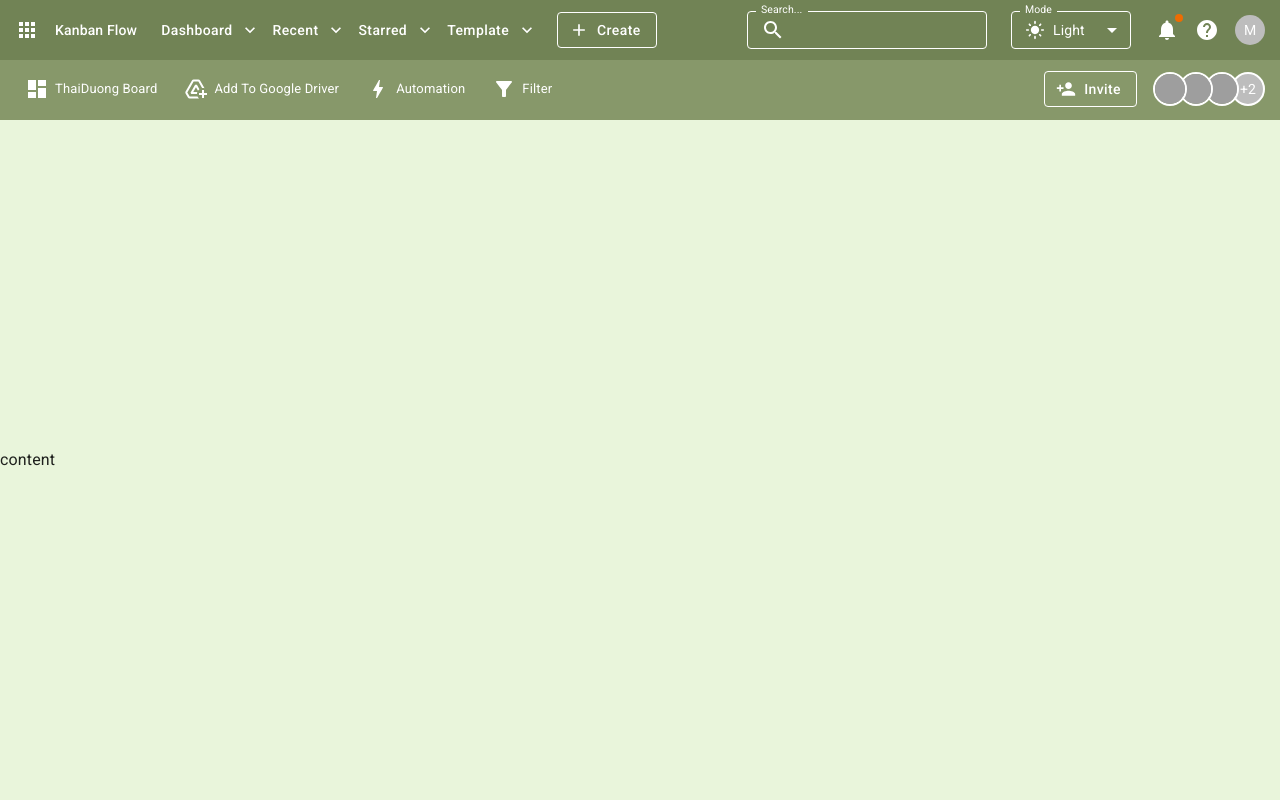
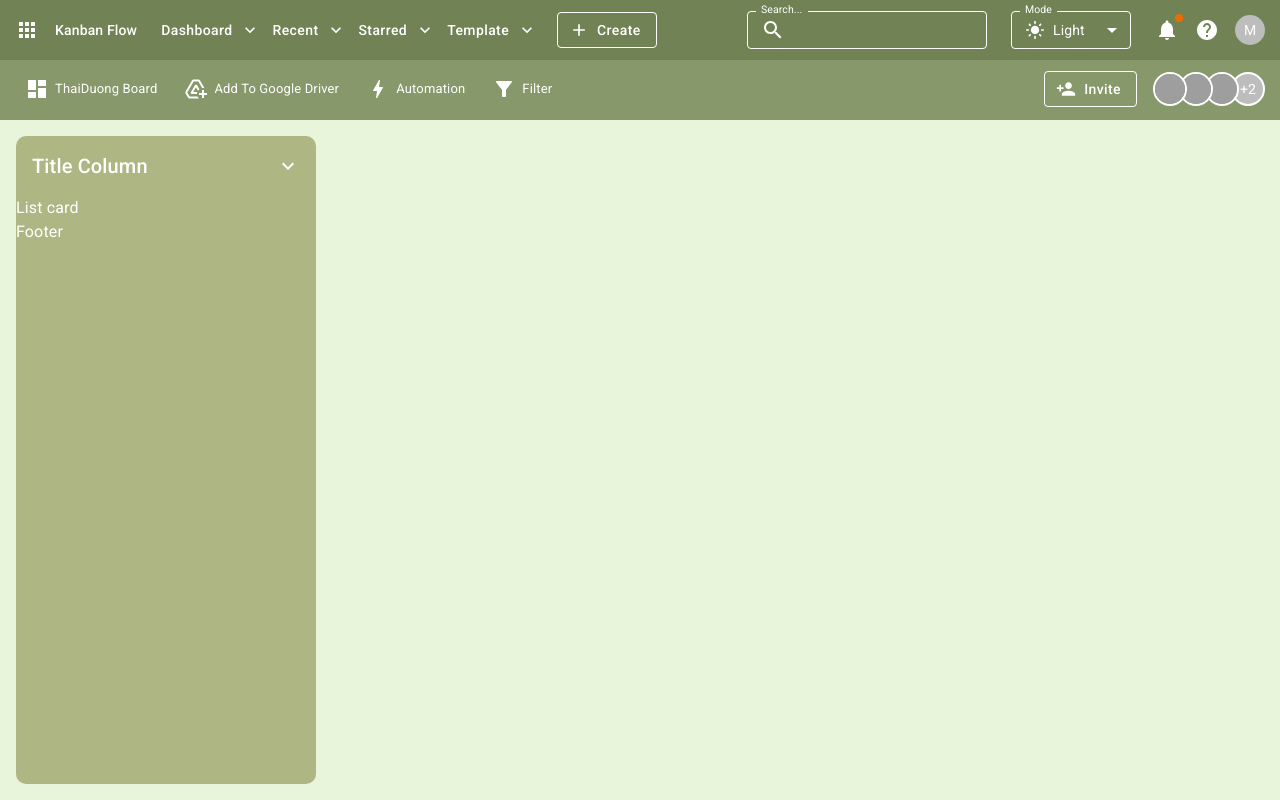
Before and after one commit to nthduong/kanbanflow-web, a React (Vite) app: page / in a window 1280 px wide. Built offline with nearby package versions, Linux system fonts and the light colour scheme; grey boxes are pictures that could not be loaded.

Commit message:
card header

```diff
--- a/src/assets/theme.js
+++ b/src/assets/theme.js
@@ -2,10 +2,15 @@ import { BorderAll, BorderColor } from "@mui/icons-material";
 import { colors } from "@mui/material";
 import { experimental_extendTheme as extendTheme } from "@mui/material/styles";
 
+const APP_BAR_HEIGHT = "60px";
+const BOARD_BAR_HEIGHT = "60px";
+const BOARD_CONTENT_HEIGHT = `calc( 100vh - ${APP_BAR_HEIGHT} - ${BOARD_BAR_HEIGHT})`;
+
 const theme = extendTheme({
   kanban: {
-    appBarHeight: "60px",
-    boardBarHeight: "60px",
+    appBarHeight: APP_BAR_HEIGHT,
+    boardBarHeight: BOARD_BAR_HEIGHT,
+    boardContentHeight: BOARD_CONTENT_HEIGHT,
   },
 
   colorSchemes: {
--- a/src/components/AppBar/index.jsx
+++ b/src/components/AppBar/index.jsx
@@ -33,7 +33,7 @@ function AppBar() {
         padding: "0 15px",
         gap: 2,
         backgroundColor: (theme) =>
-          theme.palette.mode === "light" ? "#718355" : "#222831",
+          theme.palette.mode === "light" ? "#718355" : "#1c1c1c",
       }}
     >
       <Box
--- a/src/pages/Boards/BoardBar/index.jsx
+++ b/src/pages/Boards/BoardBar/index.jsx
@@ -30,7 +30,7 @@ function BoardBar() {
     <Box
       sx={{
         backgroundColor: (theme) =>
-          theme.palette.mode === "light" ? "#87986a" : "#393E46",
+          theme.palette.mode === "light" ? "#87986a" : "#242424",
         height: (theme) => theme.kanban.boardBarHeight,
         width: "100%",
         display: "flex",
@@ -39,7 +39,7 @@ function BoardBar() {
         padding: "0 15px",
         borderBottom: "2px solid",
         borderColor: (theme) =>
-          theme.palette.mode === "light" ? "#87986a" : "#222831",
+          theme.palette.mode === "light" ? "#87986a" : "#1c1c1c",
       }}
     >
       <Box sx={{ display: "flex", alignItems: "center" }}>
--- a/src/pages/Boards/BoardContent/index.jsx
+++ b/src/pages/Boards/BoardContent/index.jsx
@@ -1,19 +1,138 @@
+import { useState } from "react";
 import Box from "@mui/material/Box";
+import Button from "@mui/material/Button";
+import Menu from "@mui/material/Menu";
+import MenuItem from "@mui/material/MenuItem";
+import Divider from "@mui/material/Divider";
+import ListItemText from "@mui/material/ListItemText";
+import ListItemIcon from "@mui/material/ListItemIcon";
+import Typography from "@mui/material/Typography";
+import ContentCut from "@mui/icons-material/ContentCut";
+import ContentCopy from "@mui/icons-material/ContentCopy";
+import ContentPaste from "@mui/icons-material/ContentPaste";
+import KeyboardArrowDownIcon from "@mui/icons-material/KeyboardArrowDown";
+import DeleteIcon from "@mui/icons-material/Delete";
+import InventoryIcon from "@mui/icons-material/Inventory";
+import AddCardIcon from "@mui/icons-material/AddCard";
+
+const CARD_HEADER_HEIGHT = "60px";
+const CARD_FOOTER_HEIGHT = "60px";
 
 function BoardContent() {
+  const [anchorEl, setAnchorEl] = useState(null);
+  const open = Boolean(anchorEl);
+  const handleClick = (event) => {
+    setAnchorEl(event.currentTarget);
+  };
+  const handleClose = () => {
+    setAnchorEl(null);
+  };
   return (
     <Box
       sx={{
         backgroundColor: (theme) =>
-          theme.palette.mode === "light" ? "#e9f5db" : "#393E46",
-        height: (theme) =>
-          `calc( 100vh - ${theme.kanban.appBarHeight} - ${theme.kanban.boardBarHeight})`,
+          theme.palette.mode === "light" ? "#e9f5db" : "#242424",
+        height: (theme) => theme.kanban.boardContentHeight,
         width: "100%",
         display: "flex",
-        alignItems: "center",
+        padding: 2,
       }}
     >
-      content
+      {/* card column */}
+      <Box
+        sx={{
+          minWidth: "300px",
+          maxWidth: "300px",
+          display: "flex",
+          flexDirection: "column",
+          backgroundColor: (theme) =>
+            theme.palette.mode === "light" ? "#AEB784" : "#1c1c1c",
+          color: "#fff",
+          borderRadius: "10px",
+          mr: 2,
+        }}
+      >
+        <Box
+          sx={{
+            display: "flex",
+            justifyContent: "space-between",
+            alignItems: "center",
+            padding: "16px",
+            height: CARD_HEADER_HEIGHT,
+          }}
+        >
+          <Typography
+            variant="h6"
+            sx={{
+              fontSize: "500",
+              cursor: "pointer",
+            }}
+          >
+            Title Column
+          </Typography>
+
+          <KeyboardArrowDownIcon
+            style={{
+              color: "#fff",
+              cursor: "pointer",
+            }}
+            id="basic-button-workspaces"
+            aria-controls={open ? "basic-menu-workspaces" : undefined}
+            aria-haspopup="true"
+            aria-expanded={open ? "true" : undefined}
+            onClick={handleClick}
+          ></KeyboardArrowDownIcon>
+          <Menu
+            id="basic-menu-workspaces"
+            anchorEl={anchorEl}
+            open={open}
+            onClose={handleClose}
+            MenuListProps={{
+              "aria-labelledby": "basic-button-workspaces",
+            }}
+          >
+            <MenuItem onClick={handleClose}>
+              <ListItemIcon>
+                <AddCardIcon fontSize="small" />
+              </ListItemIcon>
+              <ListItemText>Add new card</ListItemText>
+            </MenuItem>
+            <MenuItem onClick={handleClose}>
+              <ListItemIcon>
+                <ContentCut fontSize="small" />
+              </ListItemIcon>
+              <ListItemText>Cut</ListItemText>
+            </MenuItem>
+            <MenuItem onClick={handleClose}>
+              <ListItemIcon>
+                <ContentCopy fontSize="small" />
+              </ListItemIcon>
+              <ListItemText>Copy</ListItemText>
+            </MenuItem>
+            <MenuItem onClick={handleClose}>
+              <ListItemIcon>
+                <ContentPaste fontSize="small" />
+              </ListItemIcon>
+              <ListItemText>Paste</ListItemText>
+            </MenuItem>
+            <Divider />
+            <MenuItem onClick={handleClose}>
+              <ListItemIcon>
+                <DeleteIcon fontSize="small" />
+              </ListItemIcon>
+              <ListItemText>Remove this column</ListItemText>
+            </MenuItem>
+            <MenuItem onClick={handleClose}>
+              <ListItemIcon>
+                <InventoryIcon fontSize="small" />
+              </ListItemIcon>
+              <ListItemText>Archive this column</ListItemText>
+            </MenuItem>
+          </Menu>
+        </Box>
+        <Box sx={{}}>List card</Box>
+        <Box sx={{}}>Footer</Box>
+      </Box>
     </Box>
   );
 }
```
